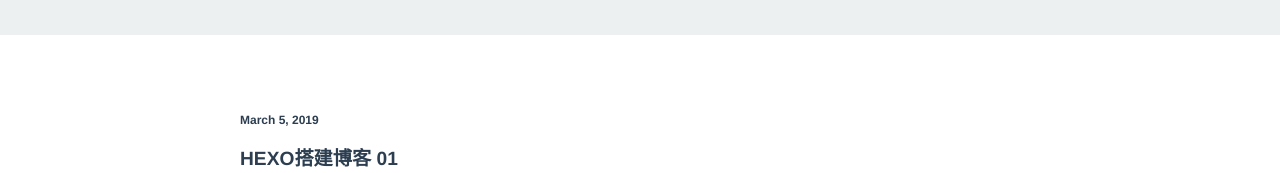
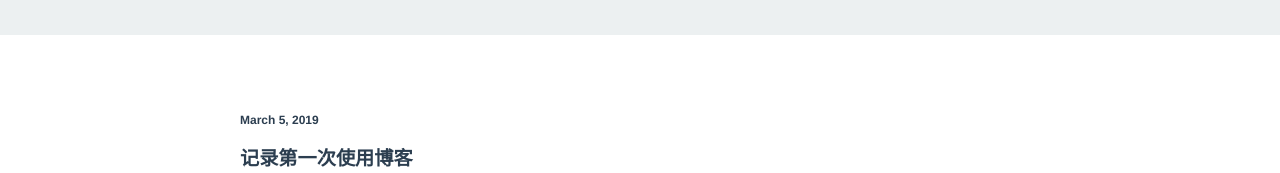
Before and after one commit to Kayleeops/Kayleeops.github.io, a plain HTML site: page index.html in a window 1280 px wide. Shown: the part 627-800 px from the top of the page. Drawn offline with Linux system fonts and the light colour scheme.

Commit message:
Update index.html

```diff
--- a/index.html
+++ b/index.html
@@ -38,7 +38,7 @@
 <ul class="post-list" style="max-width:800px">
 <li>
 <p class="date">March 5, 2019</p>
-<h4 class="title"><a href="/2019/03/05/HEXO搭建博客 01/">HEXO搭建博客 01</a></h4>
+<h4 class="title"><a href="/2019/03/05/HEXO搭建博客 01/">记录第一次使用博客</a></h4>
 <div class="excerpt"></div>
 <ul class="meta">
 <li>
```
